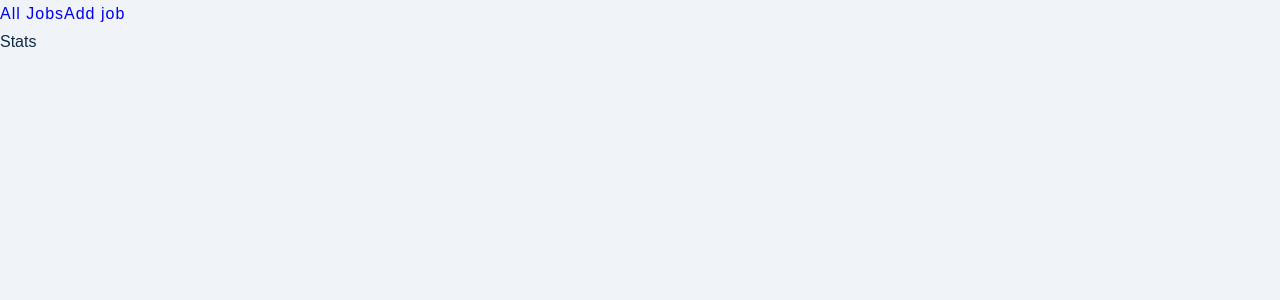
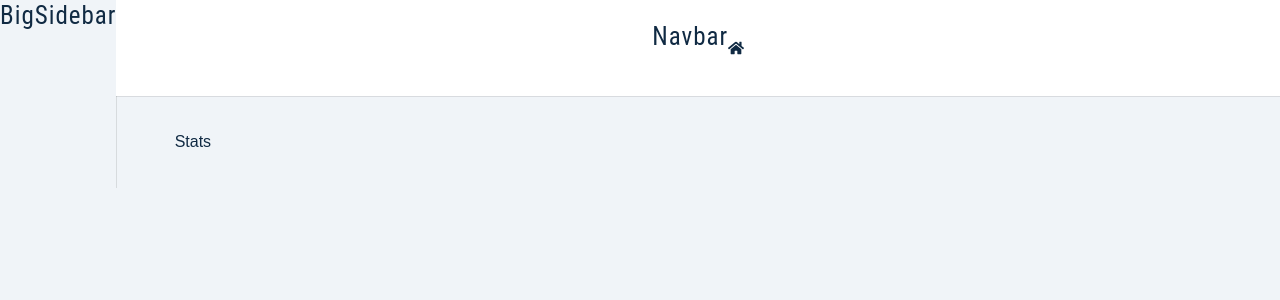
Before and after one commit to amitkr7/Jobify, a React (Create React App) app in the folder client/: page / in a window 1280 px wide. Shown: the top 300 px of the page. Built offline with nearby package versions, Linux system fonts and the light colour scheme; sample sign-in values are in the browser's storage.

Commit message:
Create Navbar,SmallSidebar,BigSidebar Component

```diff
--- a/client/package.json
+++ b/client/package.json
@@ -11,6 +11,7 @@
     "normalize.css": "^8.0.1",
     "react": "^17.0.2",
     "react-dom": "^17.0.2",
+    "react-icons": "^4.4.0",
     "react-router-dom": "^6.2.1",
     "react-scripts": "5.0.0",
     "styled-components": "^5.3.3",
--- /dev/null
+++ b/client/src/components/BigSidebar.js
@@ -0,0 +1,11 @@
+import React from 'react';
+import Wrapper from '../assets/wrappers/BigSidebar';
+const BigSidebar = () => {
+  return (
+    <Wrapper>
+      <h4>BigSidebar</h4>
+    </Wrapper>
+  );
+};
+
+export default BigSidebar;
--- /dev/null
+++ b/client/src/components/Navbar.js
@@ -0,0 +1,14 @@
+import React from 'react';
+import Wrapper from '../assets/wrappers/Navbar';
+import { FaHome } from 'react-icons/fa';
+
+const Navbar = () => {
+  return (
+    <Wrapper>
+      <h4>Navbar</h4>
+      <FaHome />
+    </Wrapper>
+  );
+};
+
+export default Navbar;
--- /dev/null
+++ b/client/src/components/SmallSidebar.js
@@ -0,0 +1,12 @@
+import React from 'react';
+import Wrapper from '../assets/wrappers/SmallSidebar';
+
+const SmallSidebar = () => {
+  return (
+    <Wrapper>
+      <h4>SmallSidebar</h4>
+    </Wrapper>
+  );
+};
+
+export default SmallSidebar;
--- a/client/src/components/index.js
+++ b/client/src/components/index.js
@@ -1,5 +1,8 @@
 import Logo from './Logo';
 import FormRow from './FormRow';
 import Alert from './Alert';
+import Navbar from './Navbar';
+import SmallSidebar from './SmallSidebar';
+import BigSidebar from './BigSidebar';
 
-export { Logo, FormRow, Alert };
+export { Logo, FormRow, Alert, BigSidebar, SmallSidebar, Navbar };
--- a/client/src/pages/dashboard/SharedLayout.js
+++ b/client/src/pages/dashboard/SharedLayout.js
@@ -1,15 +1,21 @@
 import React from 'react';
-import { Outlet, Link } from 'react-router-dom';
+import { Outlet } from 'react-router-dom';
 import Wrapper from '../../assets/wrappers/SharedLayout';
+import { BigSidebar, SmallSidebar, Navbar } from '../../components';
 
 const SharedLayout = () => {
   return (
     <Wrapper>
-      <nav>
-        <Link to='all-jobs'>All Jobs</Link>
-        <Link to='add-job'>Add job</Link>
-      </nav>
-      <Outlet />
+      <main className='dashboard'>
+        <BigSidebar />
+        <SmallSidebar />
+        <div>
+          <Navbar />
+          <div className='dashboard-page'>
+            <Outlet />
+          </div>
+        </div>
+      </main>
     </Wrapper>
   );
 };
```
Also changed, not shown: 1 other file (tests, documents, lock files or other folders).
